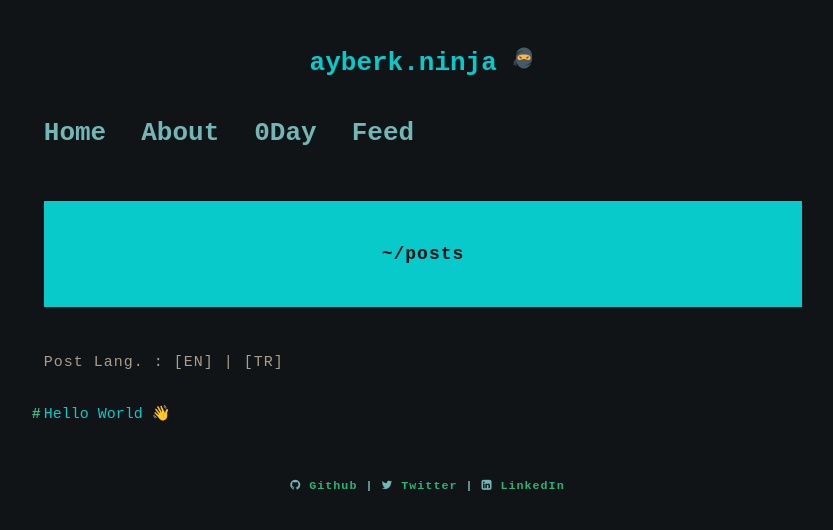
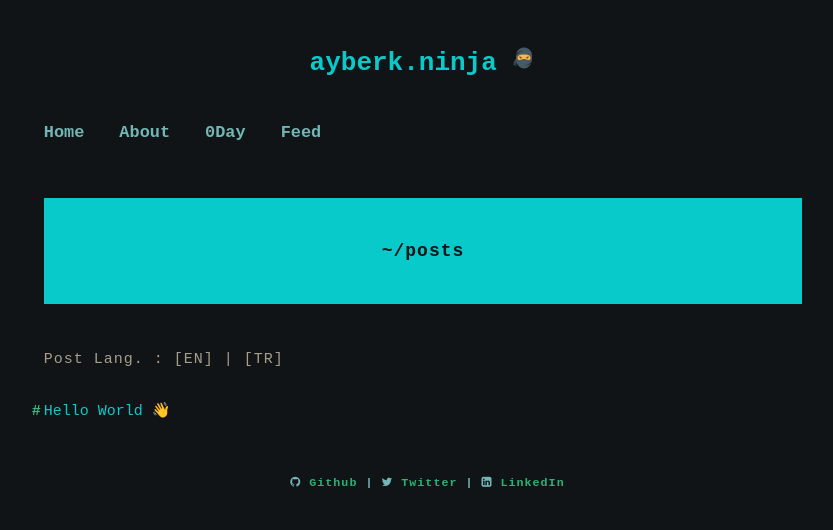
Before and after one commit to mhmtayberk/ayberkninja.github.io, a Jekyll site: the page built from index.html, in a window 1280 px wide. Shown: the top 530 px of the page, without its empty margins (217-1050 px from the left). Built offline with Jekyll 4.4.1, drawn with Linux system fonts in a browser that asks for light colours; the list of posts is cut into pages by our own code.

Commit message:
Update custom.css

```diff
--- a/assets/css/custom.css
+++ b/assets/css/custom.css
@@ -35,7 +35,7 @@ nav {
 nav a {
 	color: #72b6b5 !important;
 	padding-right: 2rem;
-	font-size: 2rem;
+	font-size: 1.3rem;
 	font-weight: bold;
 }
 
```
